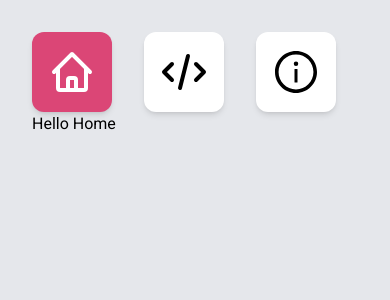
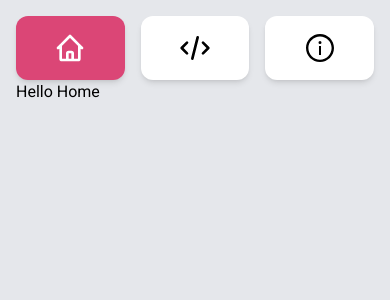
Before and after one commit to kherma/next-framer-motion-fun, a Next.js app: page / in a window 390 px wide. Shown: the top 300 px of the page. Built offline with nearby package versions, Linux system fonts and the light colour scheme.

Commit message:
Add RWD to header & footer

```diff
--- a/components/common/EmailClipboard.js
+++ b/components/common/EmailClipboard.js
@@ -6,12 +6,12 @@ const EmailClipboard = () => {
 
   return (
     <button
-      className="flex justify-center items-center w-48 hover:text-white hover:bg-bgViolet-100 transition-colors duration-300 paper"
+      className="flex justify-center items-center w-40 hover:text-white hover:bg-bgViolet-100 transition-colors duration-300 xl:w-48 paper"
       onClick={() => {
         navigator.clipboard.writeText(link);
       }}
     >
-      <Icon className="p-4 w-20 h-20 " />
+      <Icon className="p-4 w-16 h-16 sm:w-20 sm:h-20 md:w-16 md:h-16 xl:w-20 xl:h-20" />
     </button>
   );
 };
--- a/components/common/ExternalLink.js
+++ b/components/common/ExternalLink.js
@@ -2,8 +2,13 @@ import React from "react";
 
 const CodeLink = ({ link, Icon }) => {
   return (
-    <a href={link} target="_blank" rel="noreferrer">
-      <Icon className="p-4 w-20 h-20 hover:text-white hover:bg-bgBlue-100 transition-colors duration-300 paper" />
+    <a
+      href={link}
+      target="_blank"
+      rel="noreferrer"
+      className="flex justify-center items-center w-full hover:text-white hover:bg-bgBlue-100 transition-colors duration-300 md:w-auto paper"
+    >
+      <Icon className="p-4 w-16 h-16 sm:w-20 sm:h-20 md:w-16 md:h-16 xl:w-20 xl:h-20" />
     </a>
   );
 };
--- a/components/common/HomeLink.js
+++ b/components/common/HomeLink.js
@@ -7,14 +7,15 @@ const HomeLink = () => {
   const { link, Icon } = links.home;
   const router = useRouter();
   return (
-    <nav>
+    <nav
+      className={`hover:text-white hover:bg-bgRed-100 transition-colors duration-300 paper ${
+        router.pathname === link &&
+        "bg-bgRed-100 text-white w-full md:w-auto flex justify-center items-center"
+      }`}
+    >
       <Link href={link}>
         <a>
-          <Icon
-            className={`p-4 w-20 h-20 hover:text-white hover:bg-bgRed-100 transition-colors duration-300 paper ${
-              router.pathname === link && "bg-bgRed-100 text-white"
-            }`}
-          />
+          <Icon className="p-4 w-16 h-16 sm:w-20 sm:h-20 md:w-16 md:h-16 xl:w-20 xl:h-20" />
         </a>
       </Link>
     </nav>
--- a/components/common/InfoButton.js
+++ b/components/common/InfoButton.js
@@ -3,8 +3,8 @@ import { AiOutlineInfoCircle } from "react-icons/ai";
 
 const InfoButton = () => {
   return (
-    <button className="sm:hidden">
-      <AiOutlineInfoCircle className="p-4 w-20 h-20 hover:text-white hover:bg-bgGreen-100 transition-colors duration-300 paper" />
+    <button className="flex justify-center items-center w-full hover:text-white hover:bg-bgGreen-100 transition-colors duration-300 md:hidden paper">
+      <AiOutlineInfoCircle className="p-4 w-16 h-16 sm:w-20 sm:h-20 md:w-16 md:h-16 xl:w-20 xl:h-20" />
     </button>
   );
 };
--- a/components/layout/Footer.js
+++ b/components/layout/Footer.js
@@ -8,8 +8,8 @@ const innerData = ["linkedin", "website"];
 
 const Footer = () => {
   return (
-    <footer className="hidden gap-8 justify-center items-center w-full sm:flex">
-      <div className="flex gap-8 justify-between items-center">
+    <footer className="hidden gap-4 justify-center items-center w-full md:flex xl:gap-8">
+      <div className="flex gap-4 justify-between items-center xl:gap-8">
         {innerData.map((linkName) => (
           <ExternalLink
             key={uuidv4()}
@@ -19,7 +19,7 @@ const Footer = () => {
         ))}
         <EmailClipboard />
       </div>
-      <div className="flex gap-2 justify-center items-center w-full h-20 font-bold uppercase paper">
+      <div className="flex gap-2 justify-center items-center w-full h-16 font-bold uppercase xl:h-20 paper">
         <p>Kamil Herma</p>
         <p>&copy; 2022</p>
       </div>
--- a/components/layout/Header.js
+++ b/components/layout/Header.js
@@ -6,7 +6,7 @@ import InfoButton from "../common/InfoButton";
 
 const Header = () => {
   return (
-    <header className="flex gap-8 justify-between items-center">
+    <header className="flex gap-4 justify-between items-center w-full md:w-auto xl:gap-8">
       <HomeLink />
       <ExternalLink link={links.github.link} Icon={links.github.Icon} />
       <InfoButton />
--- a/components/layout/Layout.js
+++ b/components/layout/Layout.js
@@ -6,7 +6,7 @@ import Footer from "./Footer";
 
 const Layout = ({ children, pageTitle }) => {
   return (
-    <div className="p-8 w-screen h-screen bg-gray-200">
+    <div className="p-4 w-screen h-screen bg-gray-200 xl:p-8">
       <Head>
         <title>{pagesMetaData[pageTitle].title}</title>
         <meta
@@ -15,7 +15,7 @@ const Layout = ({ children, pageTitle }) => {
         />
         <link rel="icon" href="/favicon.ico" />
       </Head>
-      <div className="flex gap-8 justify-between items-center">
+      <div className="flex gap-4 justify-between items-center xl:gap-8">
         <Header />
         <Footer />
       </div>
```
